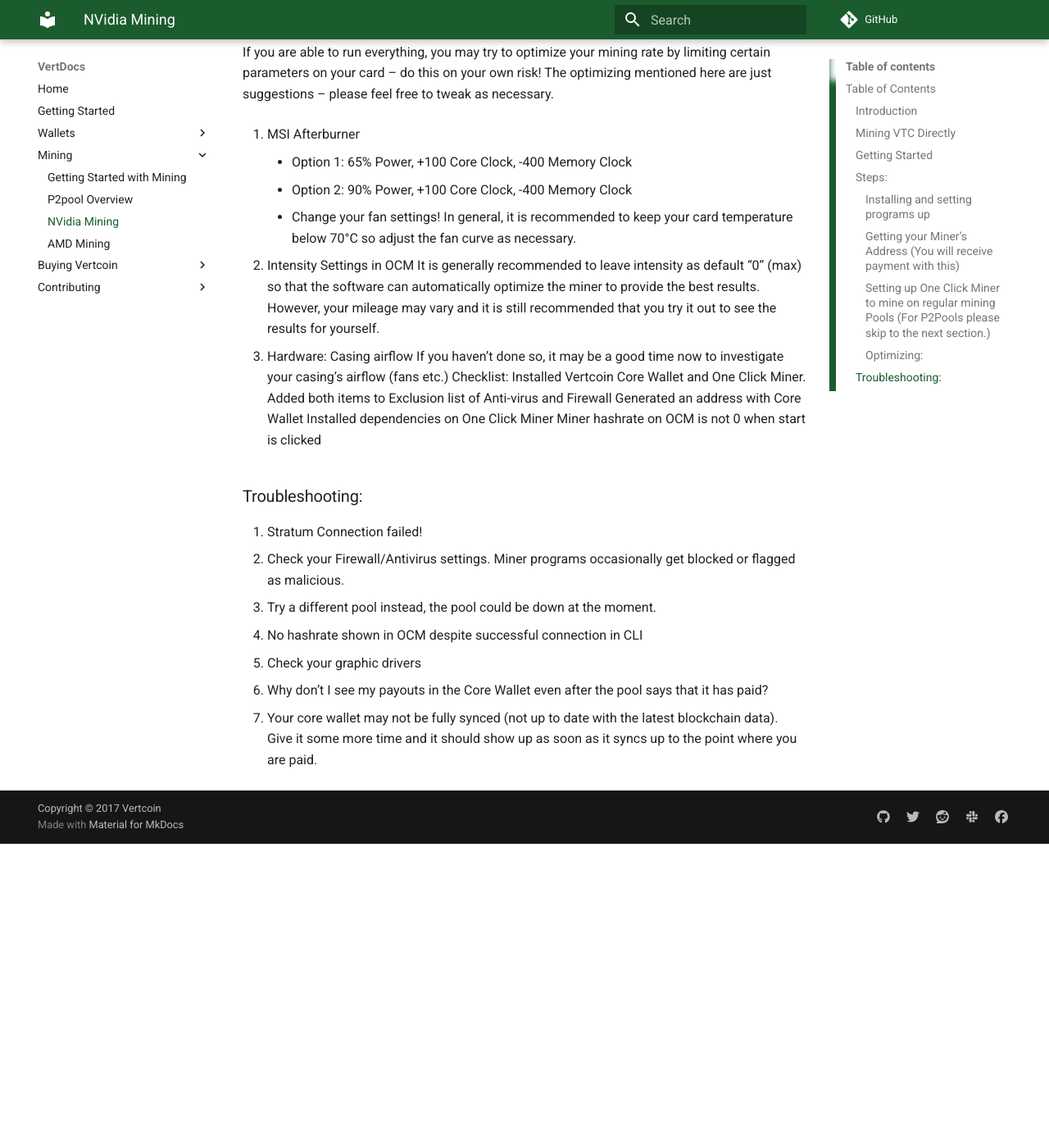
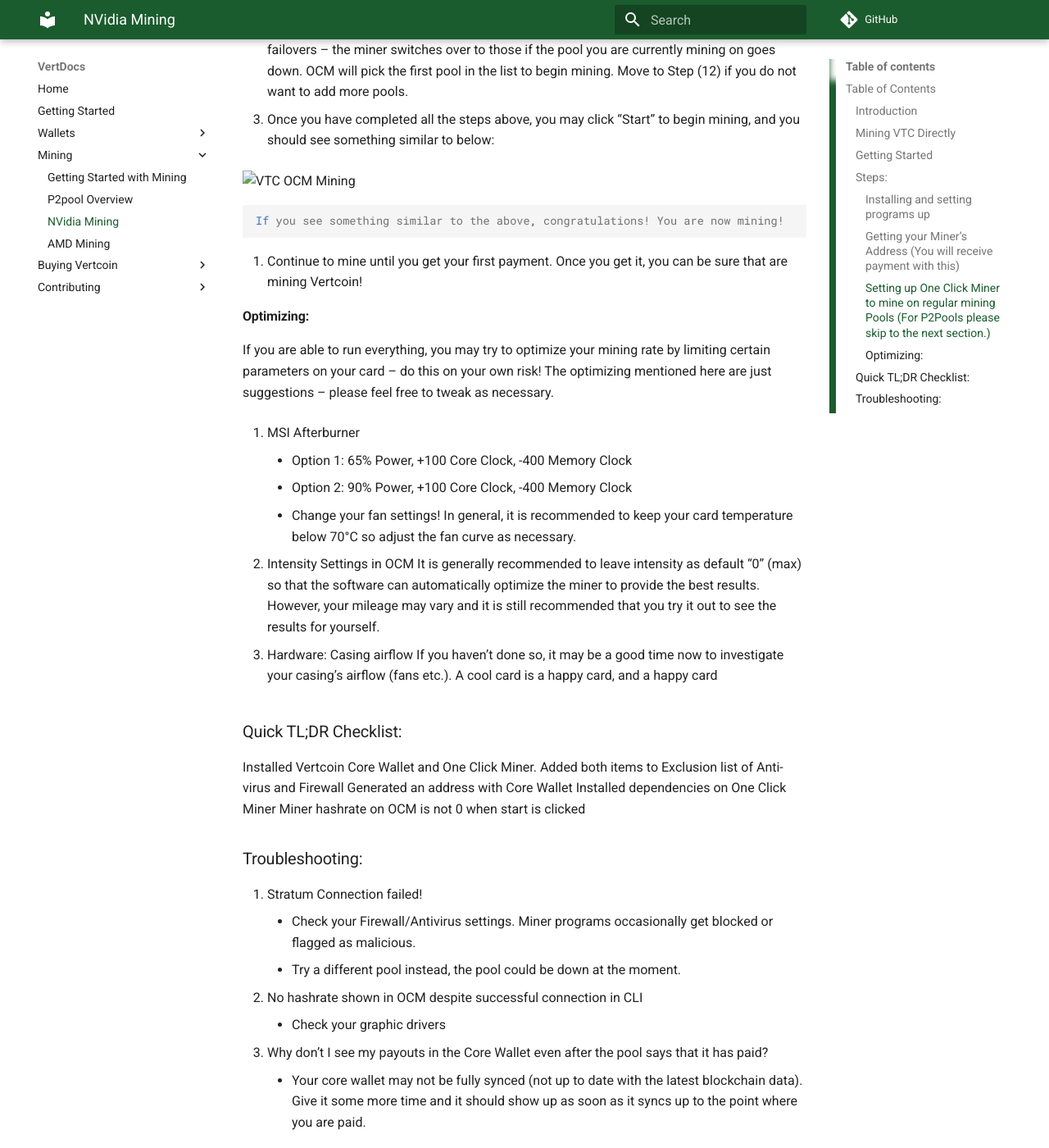
Before and after one commit to vertcoin-project/VertDocs, an MkDocs documentation site: the page built from docs/Mining/Nvidia-Mining.md, in a window 1280 px wide and 1400 px high, scrolled down 2714 px. Shown: the whole window at 82% size. Built offline with MkDocs 1.6.1 and Material for MkDocs 9.7.7, drawn with Linux system fonts in a browser that asks for light colours; comment, search, counter and statistics services are not loaded; old or Windows-style settings are respelled for this version of MkDocs; before the commit the page ends 3743 px from its top, so only the background shows below that; some of the changed text lies outside the part shown.

Commit message:
Update Nvidia-Mining.md

```diff
--- a/docs/Mining/Nvidia-Mining.md
+++ b/docs/Mining/Nvidia-Mining.md
@@ -70,11 +79,15 @@
 
 	(Note: Vertminer is a repackaged ccminer which includes 2% donation (you donate 2% of your hash time), but users typically report 2 to 8% increase in hashrate as it is optimized for VTC’s algorithm, so it may be well worth it. Feel free to experiment between both miners.)
 
+![VTC OCM Miner Setup](/images/ocm-miner-setup.png)
+
 10.	Click settings on top, tick “Show CLI” – this will help you determine if you are mining correctly by showing the command line window. Once you have gotten the hang of it and you know your miner runs fine, you may untick it as it will not affect your mining in any way.
 
 11.	If you would like to add more pool to the list, feel free to do so. Those pools will act as failovers – the miner switches over to those if the pool you are currently mining on goes down. OCM will pick the first pool in the list to begin mining. Move to Step (12) if you do not want to add more pools.
 
 12.	Once you have completed all the steps above, you may click “Start” to begin mining, and you should see something similar to below:
+
+![VTC OCM Mining](/images/ocm-mining.png)
 
 	If you see something similar to the above, congratulations! You are now mining!
 
@@ -92,8 +105,9 @@
 It is generally recommended to leave intensity as default “0” (max) so that the software can automatically optimize the miner to provide the best results. However, your mileage may vary and it is still recommended that you try it out to see the results for yourself.
 
 3.	Hardware: Casing airflow
-If you haven’t done so, it may be a good time now to investigate your casing’s airflow (fans etc.)
-Checklist:
+If you haven’t done so, it may be a good time now to investigate your casing’s airflow (fans etc.). A cool card is a happy card, and a happy card
+
+### Quick TL;DR Checklist:
 Installed Vertcoin Core Wallet and One Click Miner.
 Added both items to Exclusion list of Anti-virus and Firewall
 Generated an address with Core Wallet
@@ -102,9 +116,9 @@
 
 ### Troubleshooting:
 1.	Stratum Connection failed!
-* Check your Firewall/Antivirus settings. Miner programs occasionally get blocked or flagged as malicious.
-* Try a different pool instead, the pool could be down at the moment.
+	* Check your Firewall/Antivirus settings. Miner programs occasionally get blocked or flagged as malicious.
+	* Try a different pool instead, the pool could be down at the moment.
 2.	No hashrate shown in OCM despite successful connection in CLI
-* Check your graphic drivers
+	* Check your graphic drivers
 3.	Why don’t I see my payouts in the Core Wallet even after the pool says that it has paid?
-* Your core wallet may not be fully synced (not up to date with the latest blockchain data). Give it some more time and it should show up as soon as it syncs up to the point where you are paid.
+	* Your core wallet may not be fully synced (not up to date with the latest blockchain data). Give it some more time and it 		should show up as soon as it syncs up to the point where you are paid.
```
Also changed, not shown: other parts of docs/Mining/Nvidia-Mining.md (+9 -0 lines).
